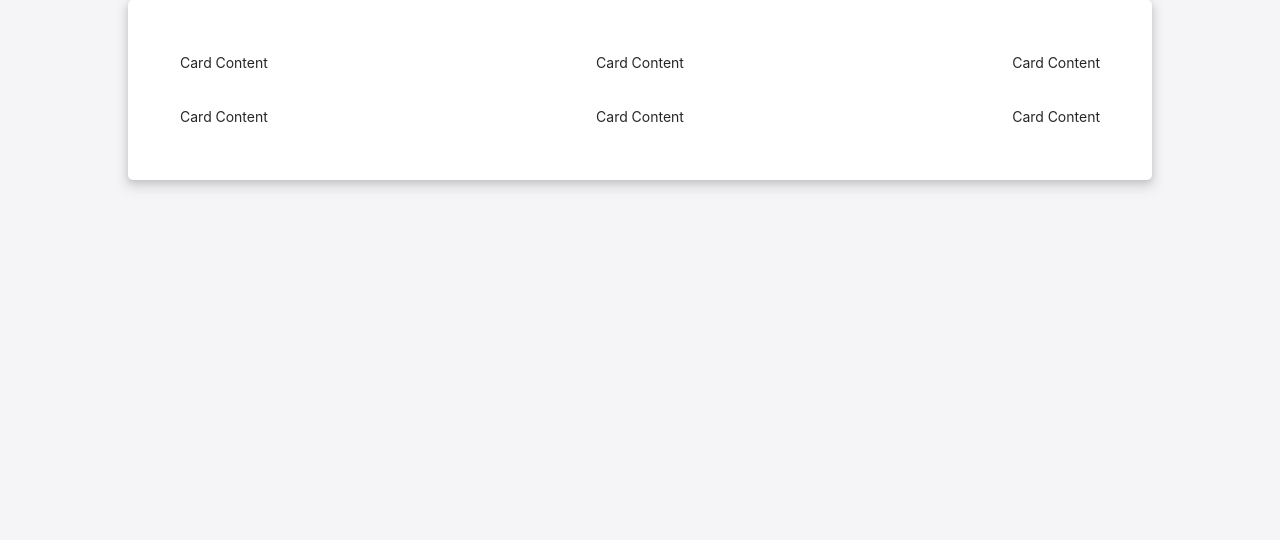
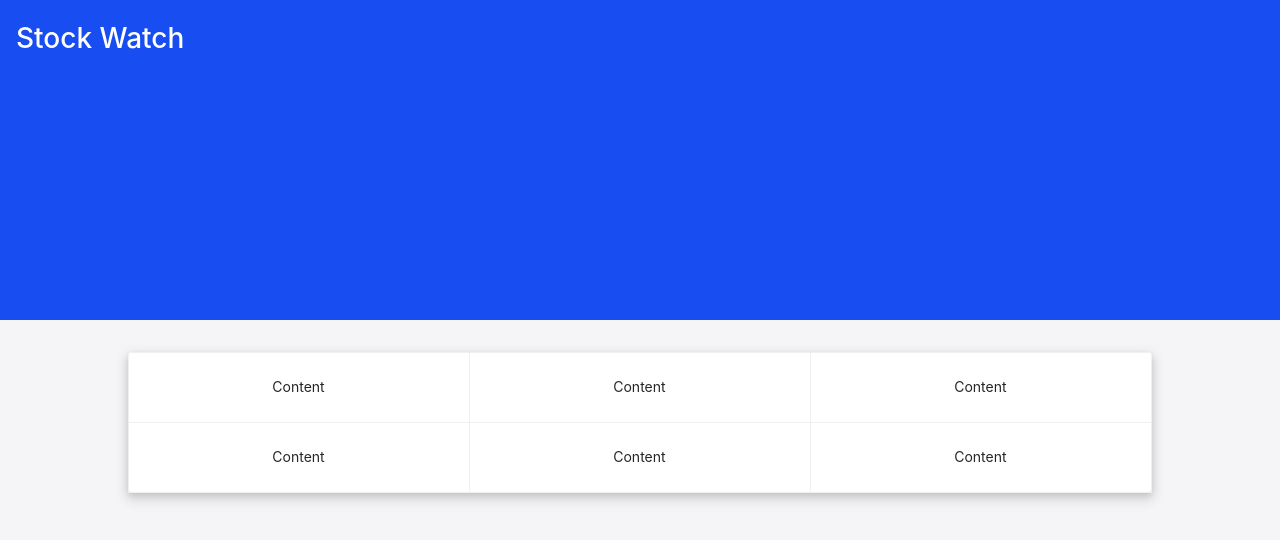
Before and after one commit to MichaelGee/stock-watch, a React (Create React App) app: page / in a window 1280 px wide. Shown: the top 540 px of the page. Built offline with nearby package versions, Linux system fonts and the light colour scheme.

Commit message:
relaced card and added a banner

```diff
--- a/src/App.js
+++ b/src/App.js
@@ -1,16 +1,14 @@
 import React from "react";
 import logo from "./logo.svg";
 import "./App.css";
-import BasicCard from "./components/card";
+import Homepage from "./pages/homepage";
 
 function App() {
   //  const button = {backgroundColor: '#2fbf71', borderColor: '#2fbf71'}
 
   return (
     <div className='App'>
-      <header className='App-header'>
-        <BasicCard />
-      </header>
+      <Homepage />
     </div>
   );
 }
--- /dev/null
+++ b/src/components/banner.js
@@ -0,0 +1,23 @@
+import React from "react";
+import styled from "styled-components";
+const Banner = () => {
+  const Banner = styled.div`
+    background-color: #184df1;
+    height: 20rem;
+  `;
+
+  const Brand = styled.h1`
+    color: white;
+    text-align: left;
+    padding: 1rem;
+  `;
+  return (
+    <div>
+      <Banner>
+        <Brand>Stock Watch</Brand>
+      </Banner>
+    </div>
+  );
+};
+
+export default Banner;
--- a/src/components/card.js
+++ b/src/components/card.js
@@ -5,46 +5,38 @@ import styled from "styled-components";
 const BasicCard = () => {
   const card = {
     borderRadius: "5px",
-    backgroundColor: "#FFFFFF",
+    // backgroundColor: "#E1F8EF",
     borderColor: "transparent",
     boxShadow:
       "0 1px 2px -2px rgba(0, 0, 0, 0.16), 0 3px 6px 0 rgba(0, 0, 0, 0.12), 0 5px 12px 4px rgba(0, 0, 0, 0.09)",
     width: "80vw",
-    padding: "12px",
+    padding: "0px",
   };
 
-  const FirstRow = styled.div`
-    display: flex;
-    align-items: center;
-    justify-content: space-between;
-  `;
-  const SecondRow = styled.div`
-    display: flex;
-    align-items: center;
-    justify-content: space-between;
-  `;
-  const CardContent = styled.div`
-    padding: 1rem;
+  // const gridStyle = {
+  //   width: "20%",
+  //   textAlign: "center",
+  // };
+
+  const CardWrapper = styled.div`
     display: flex;
     align-items: center;
     justify-content: center;
+    margin: 2rem 0;
   `;
+
   return (
     <div>
-      <div className='site-card-wrapper'>
-        <Card style={card} bordered={false}>
-          <FirstRow>
-            <CardContent>Card Content</CardContent>
-            <CardContent>Card Content</CardContent>
-            <CardContent>Card Content</CardContent>
-          </FirstRow>
-          <SecondRow>
-            <CardContent>Card Content</CardContent>
-            <CardContent>Card Content</CardContent>
-            <CardContent>Card Content</CardContent>
-          </SecondRow>
+      <CardWrapper>
+        <Card style={card}>
+          <Card.Grid hoverable={false}>Content</Card.Grid>
+          <Card.Grid hoverable={false}>Content</Card.Grid>
+          <Card.Grid hoverable={false}>Content</Card.Grid>
+          <Card.Grid hoverable={false}>Content</Card.Grid>
+          <Card.Grid hoverable={false}>Content</Card.Grid>
+          <Card.Grid hoverable={false}>Content</Card.Grid>
         </Card>
-      </div>
+      </CardWrapper>
     </div>
   );
 };
--- /dev/null
+++ b/src/pages/homepage.js
@@ -0,0 +1,14 @@
+import React from "react";
+import BasicCard from "../components/card";
+import Banner from "../components/banner";
+
+const Homepage = () => {
+  return (
+    <div>
+      <Banner />
+      <BasicCard />
+    </div>
+  );
+};
+
+export default Homepage;
```
Also changed, not shown: 2 other files (tests, documents, lock files or other folders).
